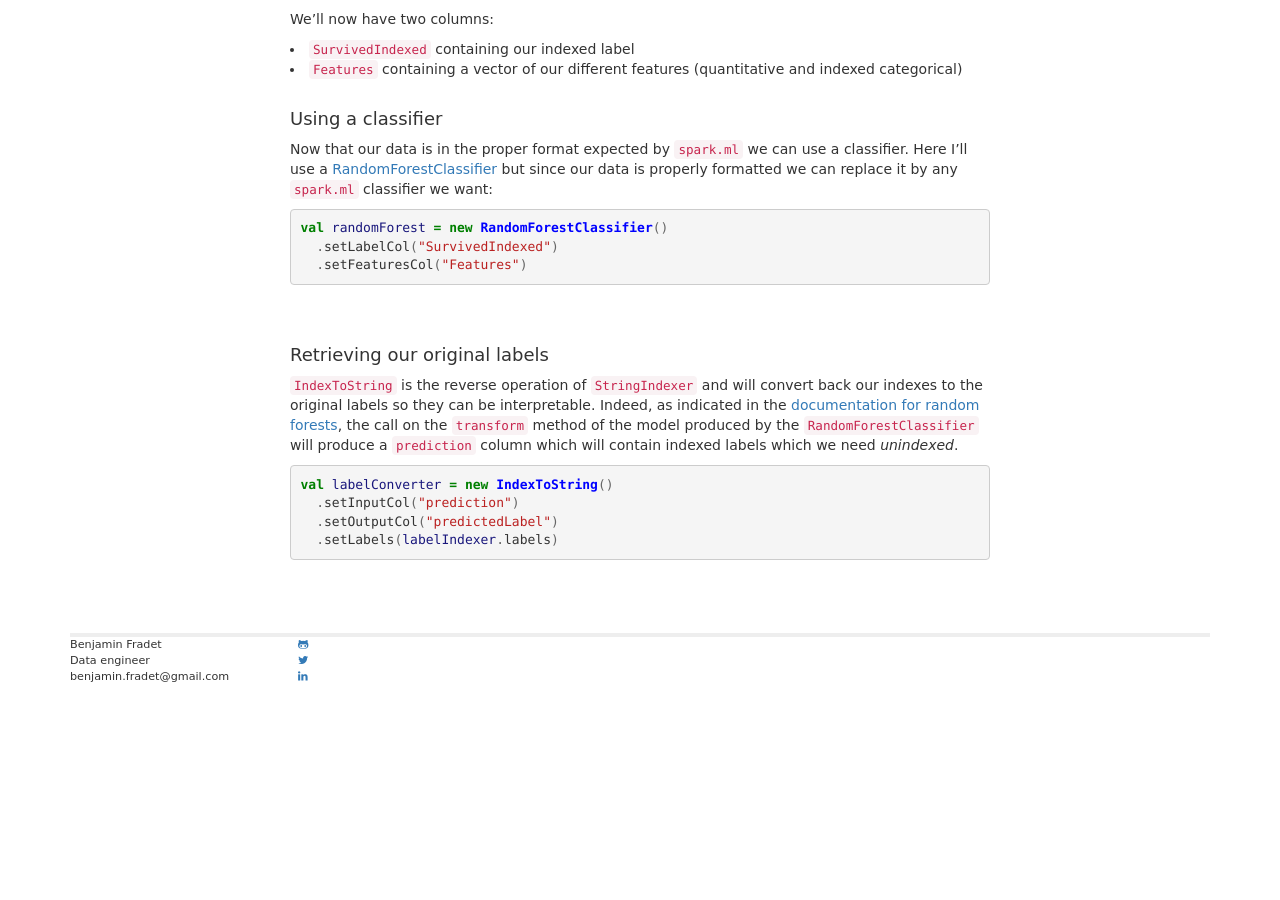
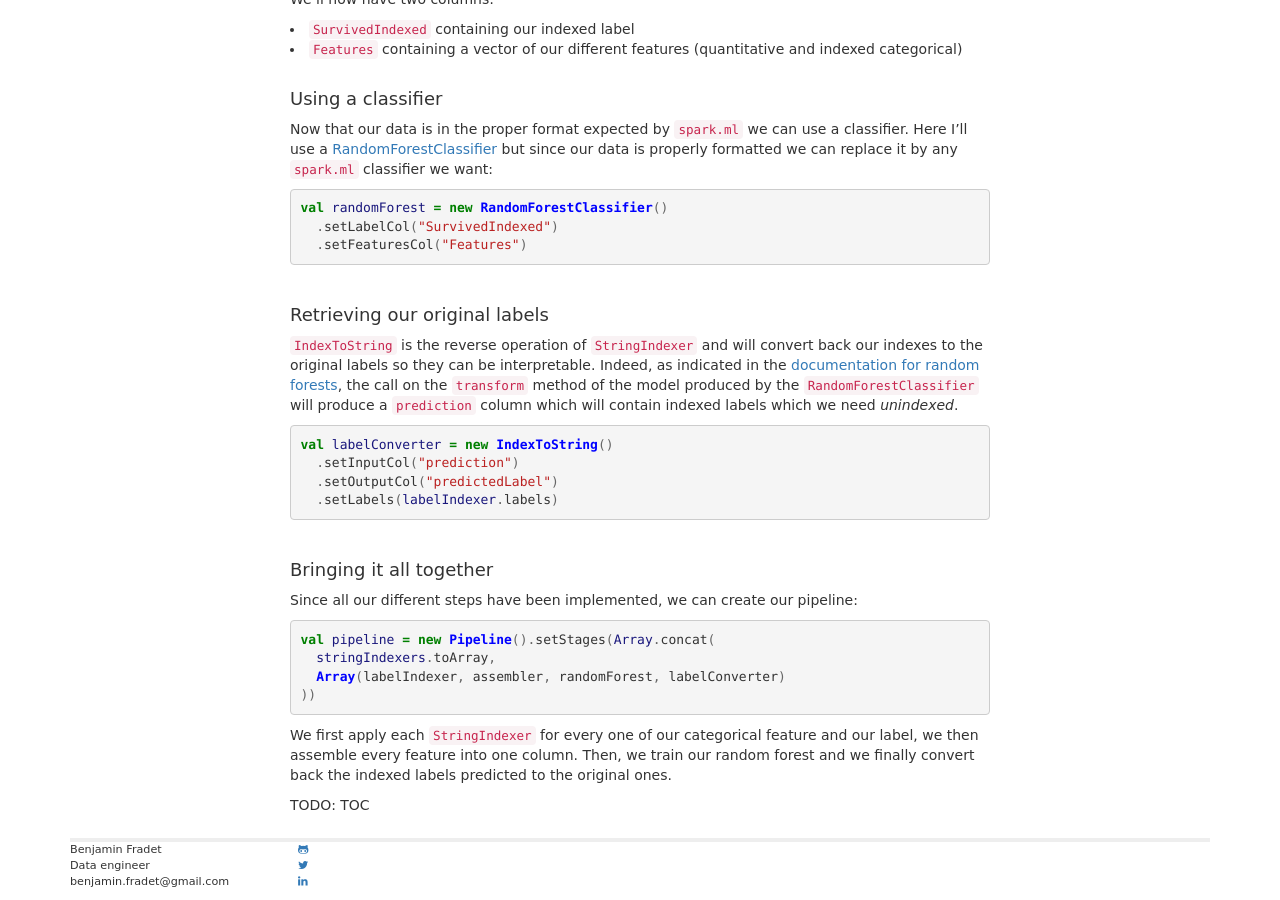
Before and after one commit to BenFradet/benfradet.github.io, a Jekyll site: the page built from _posts/2015-12-01-Exploring-spark.ml-with-the-Titanic-dataset.md, in a window 1280 px wide and 900 px high, scrolled down 5821 px. Built offline with Jekyll 4.4.1, drawn with Linux system fonts in a browser that asks for light colours; nearby versions of some CDN libraries; Markdown is read by kramdown in place of the engine named in the settings; before the commit the page ends 6516 px from its top, so only the background shows below that.

Commit message:
done with the pipeline part

```diff
--- a/_posts/2015-12-01-Exploring-spark.ml-with-the-Titanic-dataset.md
+++ b/_posts/2015-12-01-Exploring-spark.ml-with-the-Titanic-dataset.md
@@ -343,7 +343,7 @@ val labelIndexer = new StringIndexer()
 .setOutputCol("SurvivedIndexed")
 .fit(allData)
 {% endhighlight %}
-<br><br>
+<br>
 
 #### Assembling our features into one column
 
@@ -382,7 +382,7 @@ val randomForest = new RandomForestClassifier()
   .setLabelCol("SurvivedIndexed")
   .setFeaturesCol("Features")
 {% endhighlight %}
-<br><br>
+<br>
 
 #### Retrieving our original labels
 
@@ -399,4 +399,22 @@ val labelConverter = new IndexToString()
   .setOutputCol("predictedLabel")
   .setLabels(labelIndexer.labels)
 {% endhighlight %}
-<br><br>
+<br>
+
+#### Bringing it all together
+
+Since all our different steps have been implemented, we can create our pipeline:
+
+{% highlight scala %}
+val pipeline = new Pipeline().setStages(Array.concat(
+  stringIndexers.toArray,
+  Array(labelIndexer, assembler, randomForest, labelConverter)
+))
+{% endhighlight %}
+
+We first apply each `StringIndexer` for every one of our categorical feature and
+our label, we then assemble every feature into one column. Then, we train our
+random forest and we finally convert back the indexed labels predicted to the
+original ones.
+
+TODO: TOC
```
